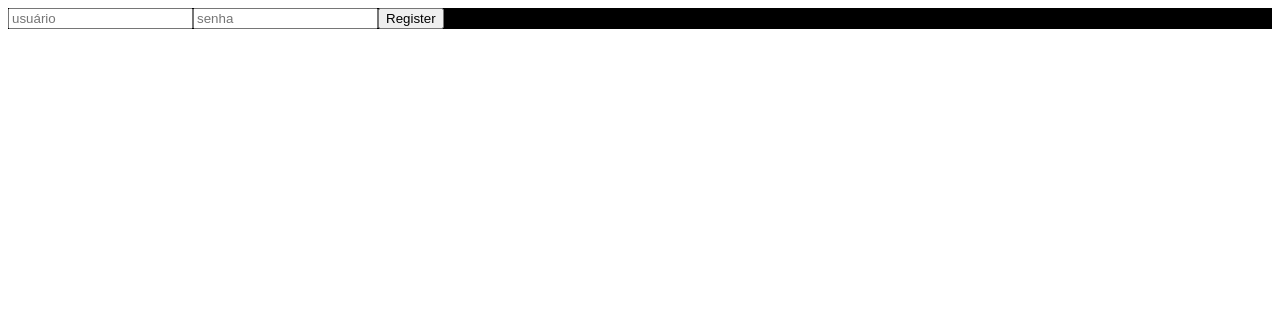
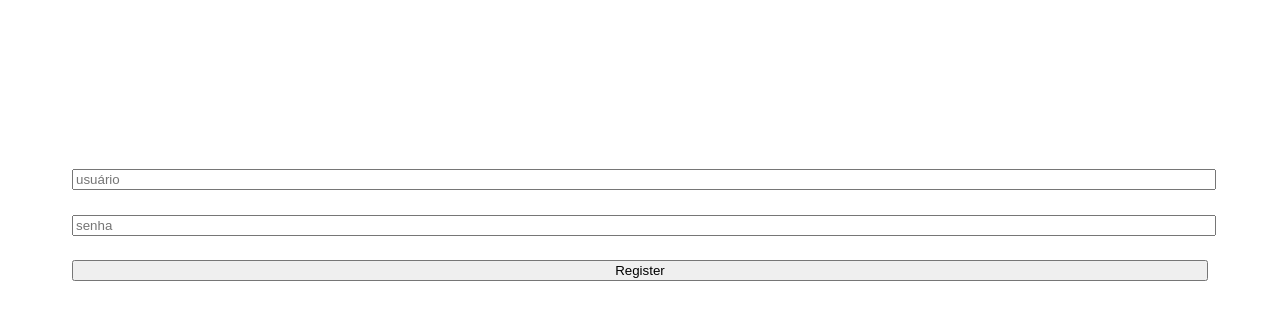
Before and after one commit to savio591/mce-crud-front-end-react, a Next.js app: page /login in a window 1280 px wide. Shown: the top 320 px of the page. Built offline with nearby package versions, Linux system fonts and the light colour scheme.

Commit message:
User form: Desktop styling #3

```diff
--- a/src/components/Form.tsx
+++ b/src/components/Form.tsx
@@ -1,14 +1,26 @@
-import { FormHTMLAttributes, ReactNode } from 'react';
+import { FormHTMLAttributes } from 'react';
 import styles from '../styles/Form.module.scss';
 
 interface FormProps extends FormHTMLAttributes<HTMLFormElement> {
-  children: ReactNode;
+  headerTitle: string;
+  headerSubtitle?: string;
 }
 
-export function Form({ children, ...props }: FormProps): JSX.Element {
+export function Form({
+  children,
+  headerTitle,
+  headerSubtitle,
+  ...props
+}: FormProps): JSX.Element {
   return (
-    <form {...props} className={styles.form}>
-      {children}
-    </form>
+    <div className={styles.container}>
+      <div className={styles.headers}>
+        <h1>{headerTitle}</h1>
+        {!!headerSubtitle && <h2>{headerSubtitle}</h2>}
+      </div>
+      <form {...props} className={styles.form}>
+        {children}
+      </form>
+    </div>
   );
 }
--- a/src/styles/Form.module.scss
+++ b/src/styles/Form.module.scss
@@ -1,3 +1,84 @@
+.container {
+  display: flex;
+  min-height: 24rem;
+  background: white;
+  margin: auto;
+  padding: 4rem;
+  flex-direction: column;
+  border-radius: 2rem;
+  color: black;
+  gap: 32px;
+
+  .headers {
+    display: flex;
+    flex-direction: column;
+    padding-bottom: 1rem;
+
+    h1 {
+      color: var(--text-heading);
+      font-size: 36px;
+      line-height: 49px;
+      text-transform: uppercase;
+    }
+
+    h2 {
+      font-weight: 400;
+      font-size: 18px;
+      line-height: 25px;
+      color: var(--text-label);
+    }
+  }
+  label {
+    font-size: 16px;
+    line-height: 22px;
+    color: var(--text-label);
+    transition: color 0.2s;
+
+    &:focus-within {
+      color: var(--text-heading);
+    }
+  }
+
+  // Botton option link(signIn, signOut, forgetPassword)
+  p {
+    font-size: 16px;
+    line-height: 22px;
+    color: var(--text-heading);
+
+    a {
+      appearance: none;
+      -webkit-appearance: none;
+      color: #2ea4d4;
+
+      &:hover {
+        text-decoration: underline;
+      }
+    }
+  }
+
+  @media (max-height: 456px) {
+    min-width: 100%;
+    min-height: 100vh;
+    border-radius: 0;
+  }
+
+  @media (max-width: 600px) {
+    min-width: 100%;
+    min-height: 100vh;
+    border-radius: 0;
+  }
+}
+
 .form {
-  background-color: black;
+  display: flex;
+  flex-direction: column;
+  width: 100%;
+  height: 100%;
+  gap: 24px;
+
+  label {
+    input {
+      width: 100%;
+    }
+  }
 }
```
